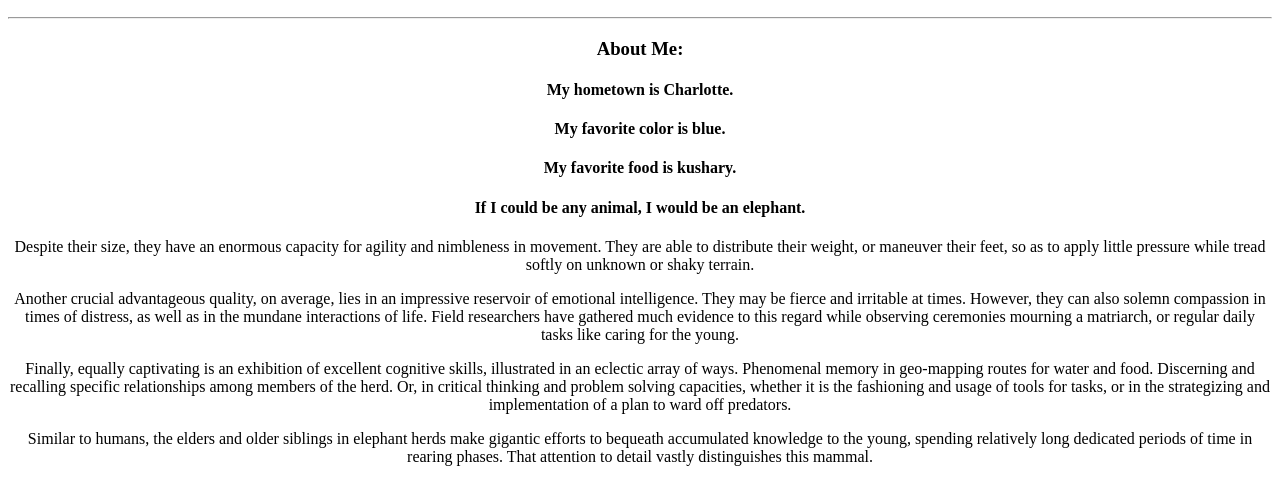
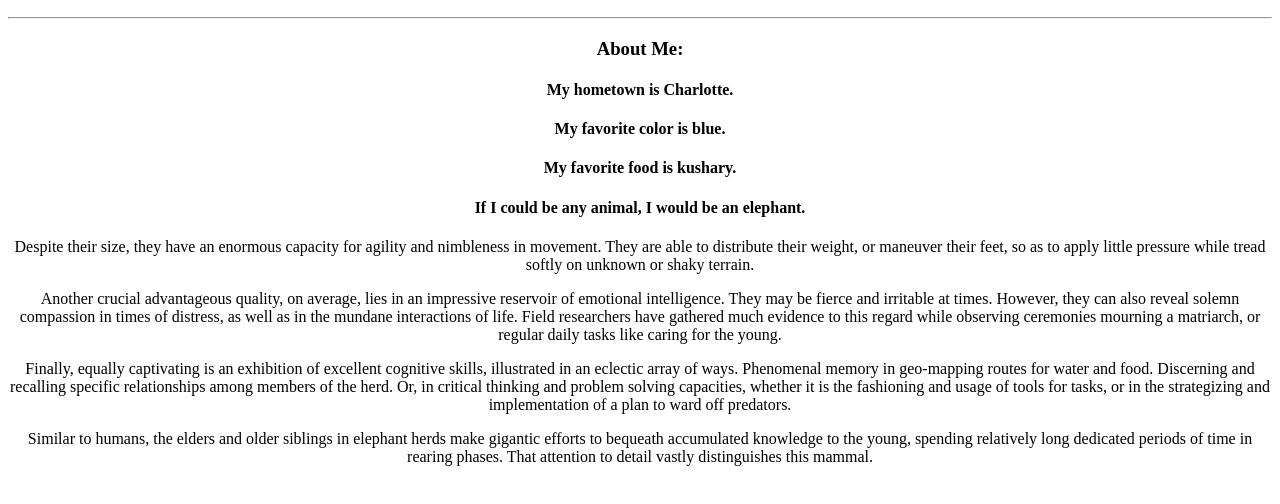
Before and after one commit to MSoulSol/1stRepoProj, a plain HTML site: page index.html in a window 1280 px wide. Shown: the part 110-614 px from the top of the page. Drawn offline with Linux system fonts and the light colour scheme.

Commit message:
further grammatical and diction revisions

```diff
--- a/index.html
+++ b/index.html
@@ -16,6 +16,6 @@
 					<h4>My favorite food is kushary.</h4>
 					<h4>If I could be any animal, I would be an elephant.</h4>
 			<P>Despite their size, they have an enormous capacity for agility and nimbleness in movement. They are able to distribute their weight, or maneuver their feet, so as to apply little pressure while tread softly on unknown or shaky terrain.</p>
-				<p>Another crucial advantageous quality, on average, lies in an impressive reservoir of emotional intelligence. They may be fierce and irritable at times. However, they can also solemn compassion in times of distress, as well as in the mundane interactions of life. Field researchers have gathered much evidence to this regard while observing ceremonies mourning a matriarch, or regular daily tasks like caring for the young.</p>
+				<p>Another crucial advantageous quality, on average, lies in an impressive reservoir of emotional intelligence. They may be fierce and irritable at times. However, they can also reveal solemn compassion in times of distress, as well as in the mundane interactions of life. Field researchers have gathered much evidence to this regard while observing ceremonies mourning a matriarch, or regular daily tasks like caring for the young.</p>
 				<p>Finally, equally captivating is an exhibition of excellent cognitive skills, illustrated in an eclectic array of ways. Phenomenal memory in geo-mapping routes for water and food. Discerning and recalling specific relationships among members of the herd. Or, in critical thinking and problem solving capacities, whether it is the fashioning and usage of tools for tasks, or in the strategizing and implementation of a plan to ward off predators.</p>
 				<p>Similar to humans, the elders and older siblings in elephant herds make gigantic efforts to bequeath accumulated knowledge to the young, spending relatively long dedicated periods of time in rearing phases. That attention to detail vastly distinguishes this mammal. </P>
```
